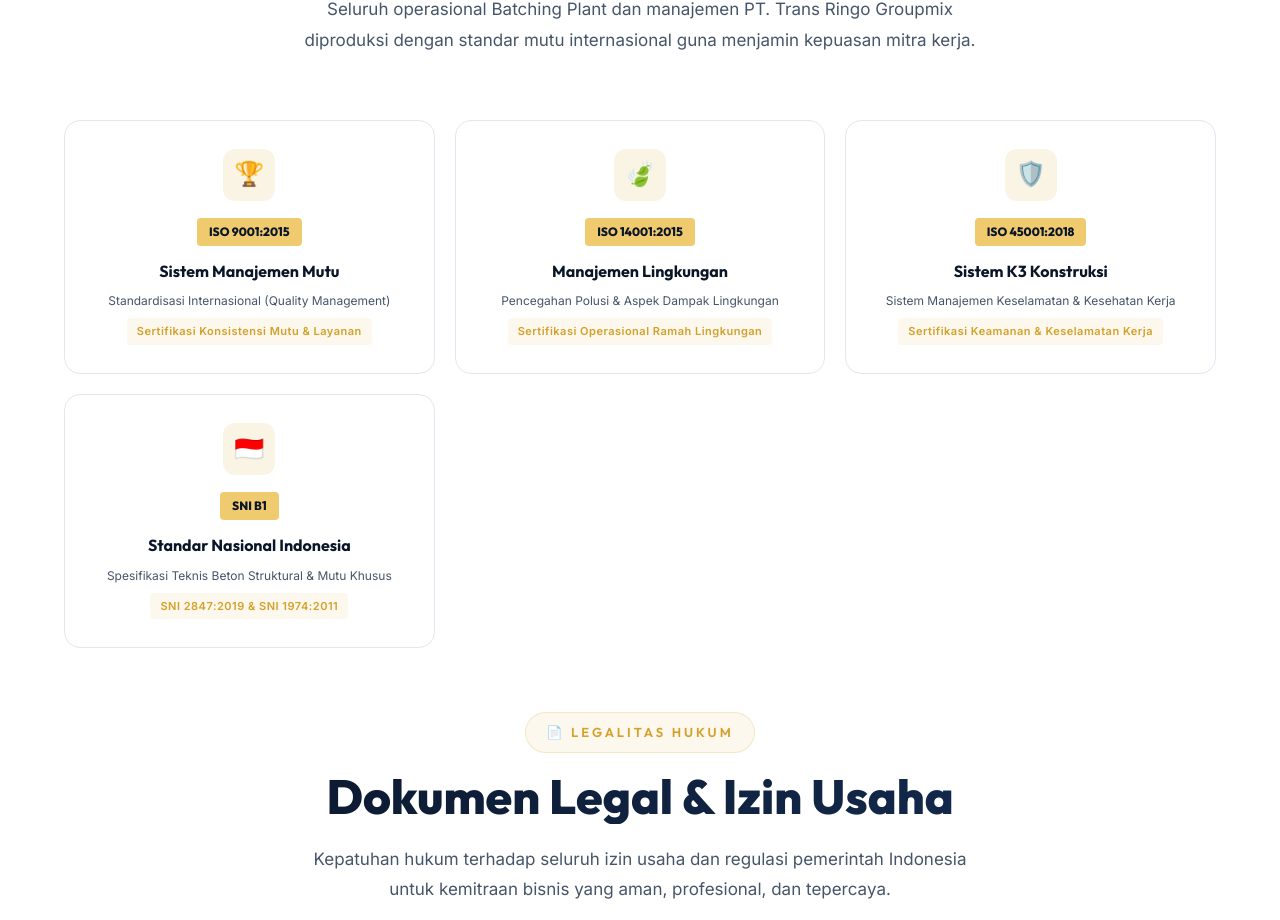
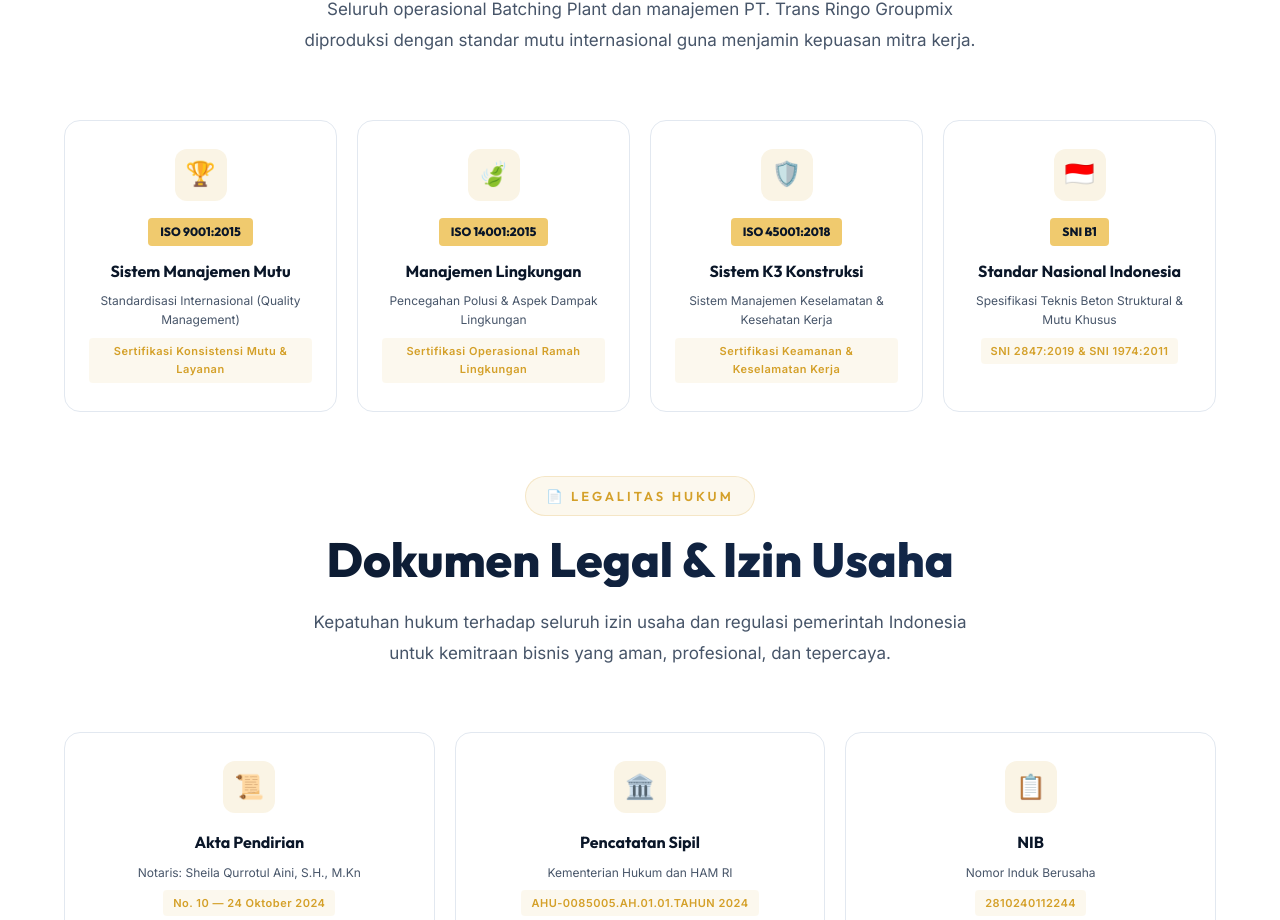
Before and after one commit to WagYu31/pt-trans-ringo-groupmix, a Next.js app: page / in a window 1280 px wide. Shown: the part 5900-6820 px from the top of the page. Built offline with nearby package versions, Linux system fonts and the light colour scheme.

Commit message:
fix: change certifications grid layout to responsive 4 columns to balance the 4 items

```diff
--- a/app/components/Legality.js
+++ b/app/components/Legality.js
@@ -84,7 +84,7 @@
           </p>
         </div>
 
-        <div className="legality-grid" style={{ marginBottom: '64px' }}>
+        <div className="certifications-grid" style={{ marginBottom: '64px' }}>
           {certifications.map((cert, index) => (
             <div className="legality-card cert-card" key={index}>
               <div className="legality-card-icon" style={{ background: 'rgba(212, 160, 41, 0.12)', color: 'var(--gold-500)' }}>{cert.icon}</div>
--- a/app/globals.css
+++ b/app/globals.css
@@ -1493,6 +1493,24 @@
   }
 }
 
+.certifications-grid {
+  display: grid;
+  grid-template-columns: repeat(4, 1fr);
+  gap: 20px;
+}
+
+@media (max-width: 992px) {
+  .certifications-grid {
+    grid-template-columns: repeat(2, 1fr);
+  }
+}
+
+@media (max-width: 480px) {
+  .certifications-grid {
+    grid-template-columns: 1fr;
+  }
+}
+
 /* ═══════════════════════════════════════════════════
    CONTACT
    ═══════════════════════════════════════════════════ */
```
